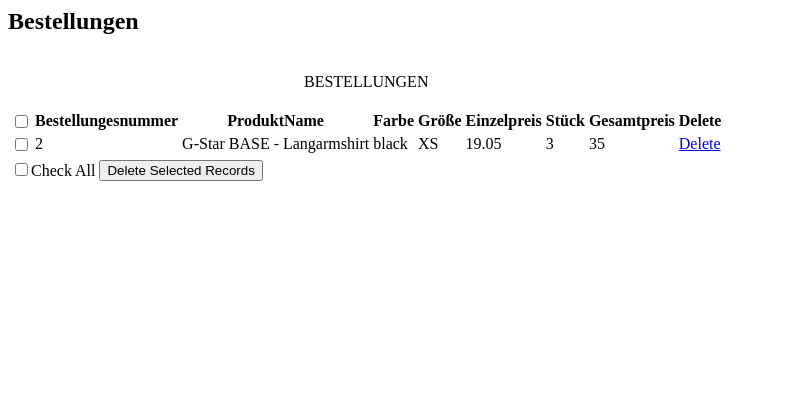
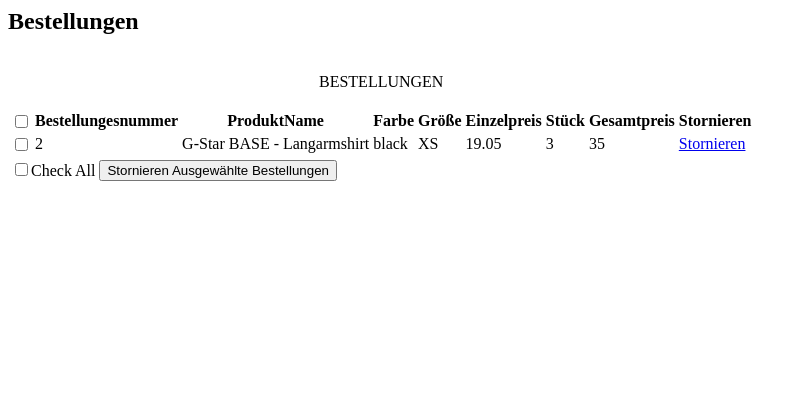
Before and after one commit to hetekce/onlineShopping, a PHP site: page /bestellen.php in a window 1280 px wide. Shown: the top 420 px of the page, without its empty margins (0-804 px from the left). Run offline with PHP 8.4, Linux system fonts and the light colour scheme; data comes from the database, SQL or seed files in the repository.

Commit message:
table schick design und delete functions

```diff
--- a/bestellen.php
+++ b/bestellen.php
@@ -4,13 +4,15 @@
 <?php
 if (isset($_GET['del'])) {
 $id = $_GET['del'];
-$stmt2 = $pdo->prepare("DELETE FROM bestellungen WHERE bestellung_ID= ?");
-$stmt2->execute(array($id));
+$stmt3 = $pdo->prepare("Delete from transaktionen where bestellung_group_id=$id");
+$stmt3->execute();
+$stmt2 = $pdo->prepare("DELETE FROM bestellungen WHERE bestellung_ID= $id");
+$stmt2->execute();
 
 //$_SESSION['message'] = "Benutzer wurde entfernt!";
-header('location: index.php');
+header('location: index.php?Bestellungen');
 }
-
+//array($id)
 ?>
 
 <?php /*
@@ -51,7 +53,7 @@ if (isset($_GET['edit'])) {
         <table class="table table-striped text-monospace">
             <caption>BESTELLUNGEN<br><br></caption>
             <thead>
-            <th><label for="select_all_checkbox"></label><input type="checkbox" id="select_all_checkbox" onclick="toggle(this);"></th>
+            <th><label for="select_all_checkbox"></label><input class="form-check-input" type="checkbox" id="select_all_checkbox" onclick="toggle(this);"></th>
             <th>Bestellungesnummer</th>
             <th>ProduktName</th>
             <th>Farbe</th>
@@ -60,7 +62,7 @@ if (isset($_GET['edit'])) {
             <th>Stück</th>
             <th>Gesamtpreis</th>
             <!-- <th>Edit</th> -->
-            <th>Delete</th>
+            <th>Stornieren</th>
             </thead><br>
             <tbody>
             <?php
@@ -87,7 +89,7 @@ if (isset($_GET['edit'])) {
                         echo "<td class='user_list'>" . $row['stuecke'] . "</td>";
                         echo "<td class='user_list'>" . $row['bestellpreis'] . "</td>";
                         //echo "<td class='user_list'><a href='bestellen.php?edit=".$row['bestellung_ID']."#form_2' class='edit_btn'>Edit</a></td>";
-                        echo "<td class='user_list'><a href='bestellen.php?del=".$row['bestellung_ID']."' class='del_btn'>Delete</a></td>";
+                        echo "<td class='user_list'><a href='bestellen.php?del=".$row['bestellung_ID']."' class='btn btn-outline-danger'>Stornieren</a></td>";
                         echo "</tr>";
                     }
                 } else{
@@ -103,8 +105,8 @@ if (isset($_GET['edit'])) {
         </table>
         <table class="control">
             <tr class="del_sel_button">
-                <td><label for="select_all_checkbox"></label><input type="checkbox" id="select_all_checkbox" onclick="toggle(this);">Check All</td>
-                <td class="button"><input type="submit" name="delete" id="delete" value="Delete Selected Records"></td>
+                <td><label for="select_all_checkbox"></label><input class="form-check-input" type="checkbox" id="select_all_checkbox" onclick="toggle(this);">Check All</td>
+                <td class="button"><input type="submit" class="btn btn-outline-danger ml-3" name="delete" id="delete" value="Stornieren Ausgewählte Bestellungen"></td>
             </tr>
         </table>
     </form>
```
